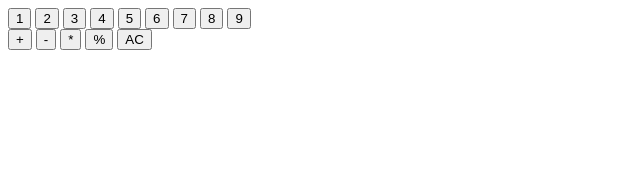
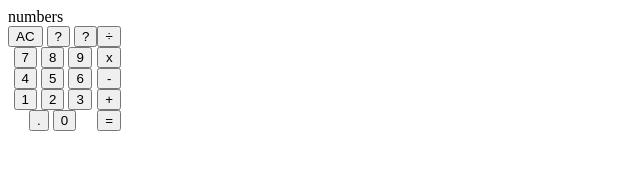
Before and after one commit to SakolkiatNr/Calculator, a plain HTML site: page index.html in a window 1280 px wide. Shown: the whole page, without its empty margins (0-640 px from the left). Drawn offline with Linux system fonts and the light colour scheme.

Commit message:
Add buttons

```diff
--- a/index.html
+++ b/index.html
@@ -8,24 +8,45 @@
     <link rel="stylesheet" href="style.css"/>
 </head>
 <body>
+
+    <div class="display">
+        <span>numbers</span>
+    </div>
+
     <div class="buttons-container">
         <div class="number-buttons">
-            <button class="number">1</button>
-            <button class="number">2</button>
-            <button class="number">3</button>
-            <button class="number">4</button>
-            <button class="number">5</button>
-            <button class="number">6</button>
-            <button class="number">7</button>
-            <button class="number">8</button>
-            <button class="number">9</button>
+            <div>
+                <button class="operator">AC</button>
+                <button class="operator">?</button>
+                <button class="operator">?</button>
+
+            </div>
+            <div class="number-row">
+                <button class="number" value="7">7</button>
+                <button class="number" value="8">8</button>
+                <button class="number" value="9">9</button>
+            </div>
+            <div class="number-row">
+                <button class="number" value="4">4</button>
+                <button class="number" value="5">5</button>
+                <button class="number" value="6">6</button>
+            </div>
+            <div class="number-row">
+                <button class="number" value="1">1</button>
+                <button class="number" value="2">2</button>
+                <button class="number" value="3">3</button>
+            </div>
+            <div class="number-row">
+                <button class="number">.</button>
+                <button class="number">0</button>
+            </div>
         </div>
         <div class="operator-buttons">
+            <button class="operator">÷</button>
+            <button class="operator">x</button>
+            <button class="operator">-</button>
             <button class="operator">+</button>
-            <button class="operator">-</button>
-            <button class="operator">*</button>
-            <button class="operator">%</button>
-            <button class="operator">AC</button>
+            <button class="operator">=</button>
         </div>
     </div>
 </body>
--- a/style.css
+++ b/style.css
@@ -0,0 +1,13 @@
+.buttons-container {
+    display: flex;
+    flex-direction: row;
+}
+.number-buttons {
+    display: flex;
+    flex-direction: column;
+    align-items: center;
+}
+.operator-buttons {
+    display: flex;
+    flex-direction: column;
+}
```
